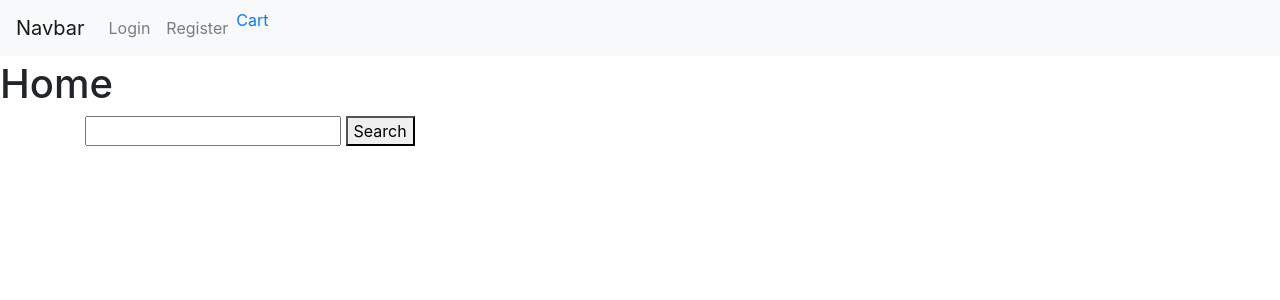
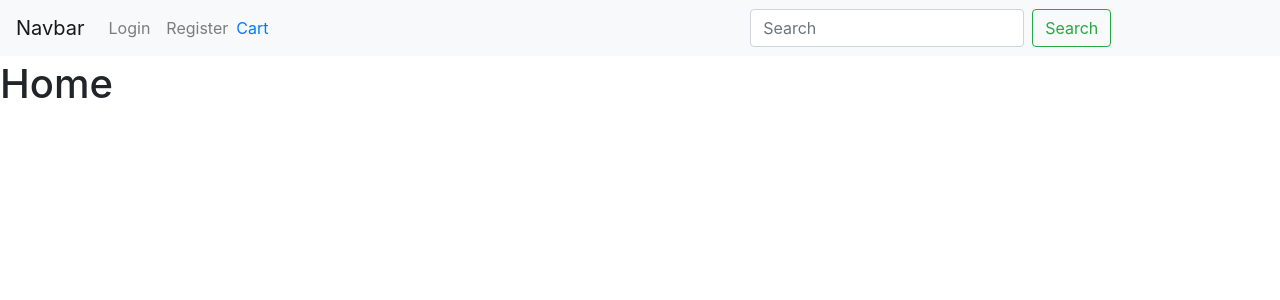
Before and after one commit to stiophan0309/horizon-sah, a Django app: page / in a window 1280 px wide. Shown: the top 300 px of the page. Run offline with Django 3.2, Linux system fonts and the light colour scheme; some libraries are stand-ins or nearby versions.

Commit message:
moved search function to Navbar and added styling

```diff
--- a/templates/base.html
+++ b/templates/base.html
@@ -21,7 +21,7 @@
     <span class="navbar-toggler-icon"></span>
     </button>
     <div class="collapse navbar-collapse" id="navbarNav">
-        <ul class="navbar-nav">
+        <ul class="navbar-nav mr-auto mt-2 mt-lg-0">
             {% if user.is_authenticated %}
             <li class="nav-item"><a class="nav-link" href="{% url 'profile' %}">Profile</a></li>
             <li class="nav-item"><a class="nav-link" href="{% url 'logout' %}">Logout</a></li>
@@ -29,15 +29,19 @@
             <li class="nav-item"><a class="nav-link" href="{% url 'login' %}">Login</a></li>
             <li class="nav-item"><a class="nav-link" href="{% url 'registration' %}">Register</a></li>
             {% endif %}
-            <li>
-                <a href="{% url 'view_cart' %}">
-                    <i class="fa fa-shipping-cart"></i>Cart
-                    {% if work_count > 0 %}
-                    <label class="badge badge-warning">{{ work_count }}</label>
-                    {% endif %}
-                </a>
-            </li>
         </ul>
+        <form class="form-inline my-2 my-lg-0">
+            <a href="{% url 'view_cart' %}">
+                <i class="fa fa-shipping-cart"></i>Cart
+                {% if work_count > 0 %}
+                <label class="badge badge-warning">{{ work_count }}</label>
+                {% endif %}
+            </a>
+        </form>
+        <form class="form-inline my-2 my-lg-0" action="{% url 'search' %}" method="get">
+            <input class="form-control mr-sm-2" type="text" placeholder="Search" name="q">
+            <button class="btn btn-outline-success my-2 my-sm-0" type="submit">Search</button>
+        </form>
     </div>
 </nav>
 
@@ -46,13 +50,6 @@
         {% for message in messages %} {{ message }} {% endfor %}
     </div>
     {% endif %}
-<div class="container">
-        <div class="display">
-            <form action="{% url 'search' %}" method="get">
-                <input type="text" name="q">
-                <button type="search">Search</button>
-            </form>
-</div>
 
 {% block content %}
 {% endblock %}
```
Also changed, not shown: db.sqlite3.
